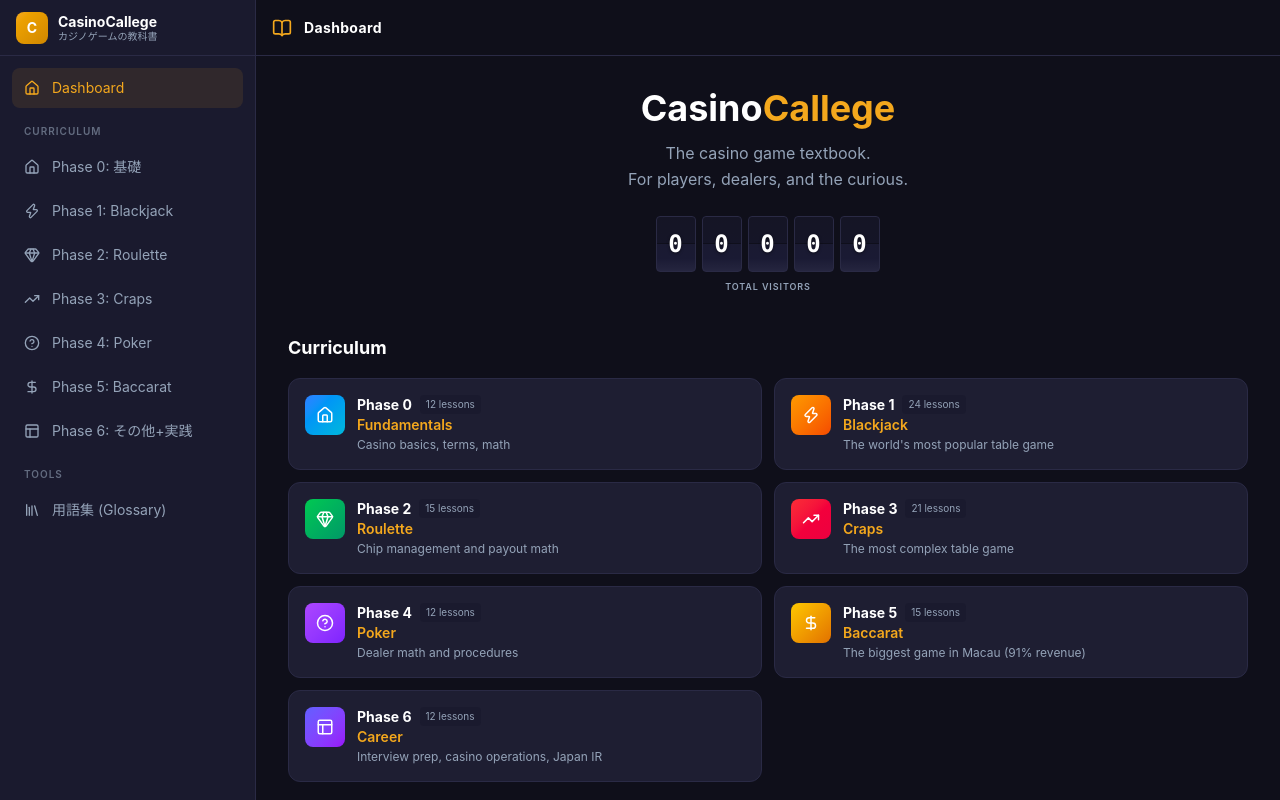
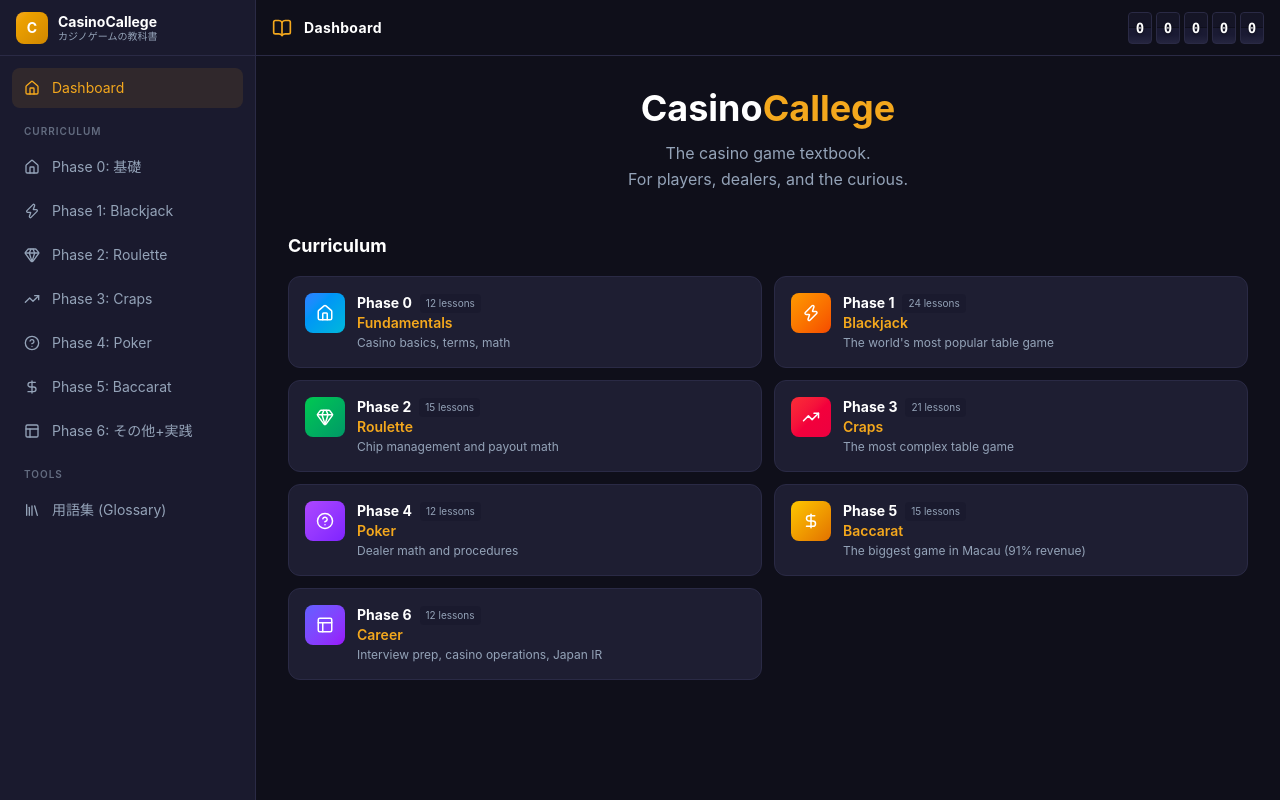
Before and after one commit to RintaroMatsumoto/casino-callege, a React (Vite) app: page / in a window 1280 px wide. Built offline with nearby package versions, Linux system fonts and the light colour scheme; no server answers.

Commit message:
fix: move DrumCounter to header top-right

```diff
--- a/src/components/DrumCounter.tsx
+++ b/src/components/DrumCounter.tsx
@@ -2,10 +2,10 @@ import { useEffect, useState } from 'react'
 
 function Digit({ value }: { value: number }) {
   return (
-    <div className="relative w-10 h-14 bg-gradient-to-b from-casino-royal to-[#1a1a35] rounded border border-casino-border overflow-hidden">
+    <div className="relative w-6 h-8 bg-gradient-to-b from-casino-royal to-[#1a1a35] rounded border border-casino-border overflow-hidden">
       <div className="absolute inset-x-0 top-0 h-1/2 bg-black/20 border-b border-black/30" />
       <div className="absolute inset-x-0 flex items-center justify-center h-full">
-        <span className="text-2xl font-bold text-white font-mono tracking-wider" style={{ textShadow: '0 1px 3px rgba(0,0,0,0.5)' }}>
+        <span className="text-sm font-bold text-white font-mono" style={{ textShadow: '0 1px 3px rgba(0,0,0,0.5)' }}>
           {value}
         </span>
       </div>
@@ -21,13 +21,7 @@ export default function DrumCounter() {
     fetch('/api/counter', { method: 'POST' })
       .then(r => r.json())
       .then(d => setCount(d.count))
-      .catch(() => {
-        // fallback: read-only
-        fetch('/api/counter')
-          .then(r => r.json())
-          .then(d => setCount(d.count))
-          .catch(() => setCount(0))
-      })
+      .catch(() => fetch('/api/counter').then(r => r.json()).then(d => setCount(d.count)).catch(() => setCount(0)))
   }, [])
 
   if (count === null) return null
@@ -35,13 +29,8 @@ export default function DrumCounter() {
   const digits = String(count).padStart(5, '0').split('').map(Number)
 
   return (
-    <div className="flex flex-col items-center gap-2">
-      <div className="flex gap-1.5">
-        {digits.map((d, i) => (
-          <Digit key={i} value={d} />
-        ))}
-      </div>
-      <span className="text-[9px] text-casino-muted tracking-widest uppercase font-semibold">Total Visitors</span>
+    <div className="flex items-center gap-1">
+      {digits.map((d, i) => <Digit key={i} value={d} />)}
     </div>
   )
 }
--- a/src/components/Layout.tsx
+++ b/src/components/Layout.tsx
@@ -1,6 +1,7 @@
 import { useState } from 'react'
 import { Outlet, useLocation } from 'react-router-dom'
 import Sidebar from './Sidebar'
+import DrumCounter from './DrumCounter'
 import { BookOpen, Menu } from 'lucide-react'
 
 export default function Layout() {
@@ -35,6 +36,7 @@ export default function Layout() {
             <span className="font-bold text-white text-sm tracking-wide">{pageTitle}</span>
           </div>
           <div className="flex items-center gap-3">
+            <DrumCounter />
           </div>
         </header>
 
--- a/src/pages/Dashboard.tsx
+++ b/src/pages/Dashboard.tsx
@@ -1,6 +1,5 @@
 import { useNavigate } from 'react-router-dom'
 import { Zap, Gem, TrendingUp, HelpCircle, Home, DollarSign, Layout } from 'lucide-react'
-import DrumCounter from '../components/DrumCounter'
 
 const phases = [
   { id: '0', icon: Home, title: 'Phase 0', subtitle: 'Fundamentals', desc: 'Casino basics, terms, math', color: 'from-blue-500 to-cyan-500', lessons: 12, time: '5.5h' },
@@ -25,9 +24,6 @@ export default function Dashboard() {
           The casino game textbook.
           <br />For players, dealers, and the curious.
         </p>
-        <div className="mt-6">
-          <DrumCounter />
-        </div>
       </div>
 
       <h2 className="text-lg font-bold text-white mb-4">Curriculum</h2>
```
